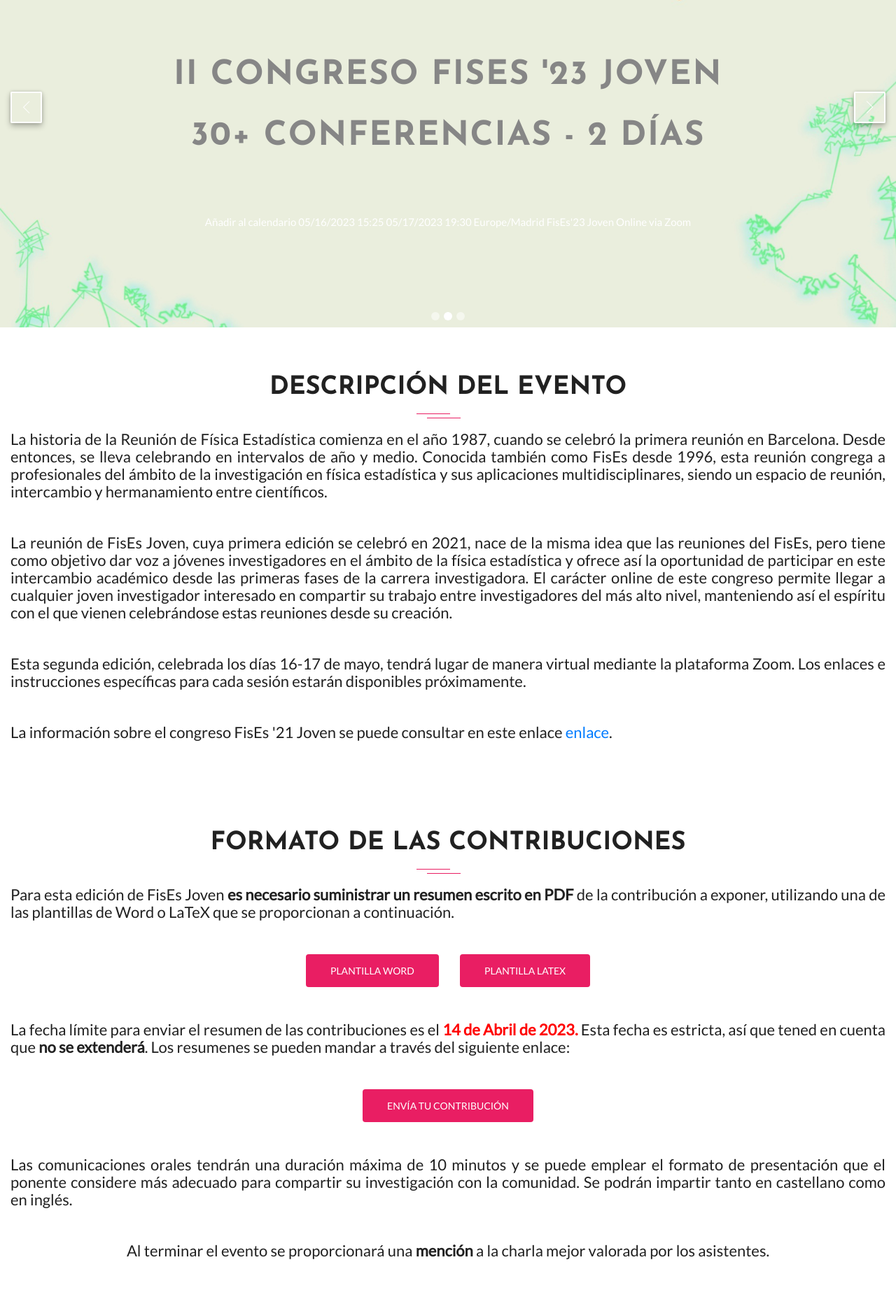
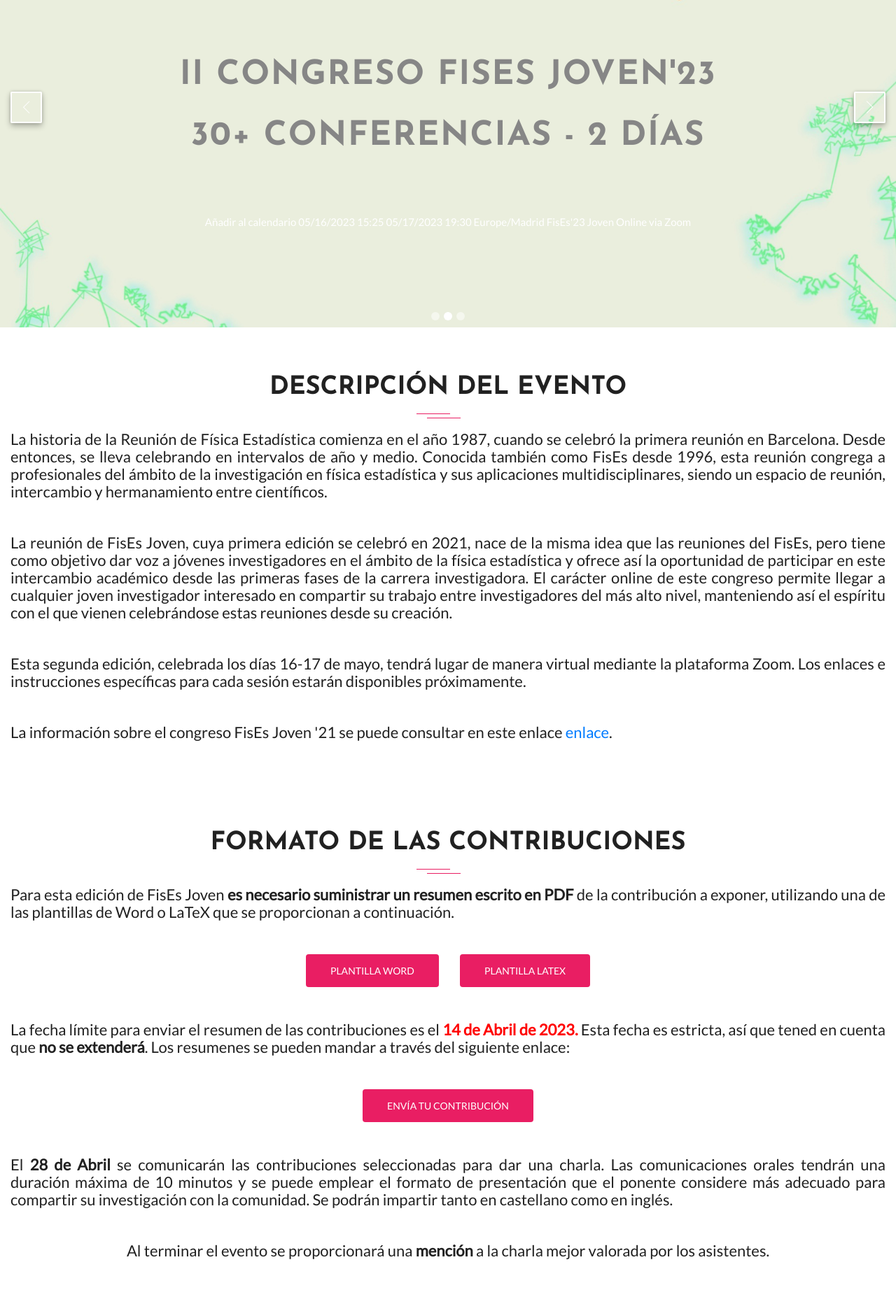
Before and after one commit to laiadc/laiadc.github.io, a plain HTML site: page index.html in a window 1280 px wide. Shown: the part 206-2060 px from the top of the page at 70% size. Drawn offline with Linux system fonts and the light colour scheme; a script that the page names is missing; files whose address does not match are found by name.

Commit message:
fecha de aceptacion contribuciones

```diff
--- a/index.html
+++ b/index.html
@@ -118,7 +118,7 @@
         <div class="carousel-item">
           <img class="d-block w-100" src="img/slider/slide2.jpg" alt="Second slide">
           <div class="carousel-caption d-md-block">
-            <h3 class="heading false-black" data-wow-delay=".6s">II Congreso FisEs '23 Joven</h3>
+            <h3 class="heading false-black" data-wow-delay=".6s">II Congreso FisEs Joven'23</h3>
             <h1 class="heading pd-title" data-wow-delay=".7s">30+ Conferencias - 2 días</h1>
             <!-- Button code -->
             <div title="add-calendar" class="addeventatc">
@@ -182,7 +182,7 @@
           <a href="doc/Instrucciones_enlaces_FisEsJoven2021.pdf" id="instrucciones" download="Instrucciones_enlaces_FisEsJoven2021" target =_blank class="wow btn btn-common btn-lg" data-wow-delay=".6s">Descarga las instrucciones</a>
         </div>-->
 
-        <p class="wow fadeInDown mt-5" data-wow-delay="0.2s">La información sobre el congreso FisEs '21 Joven se puede consultar en este enlace
+        <p class="wow fadeInDown mt-5" data-wow-delay="0.2s">La información sobre el congreso FisEs Joven '21 se puede consultar en este enlace
           <a href= "https://fises21joven.gefenol.es/index.html#main-slide" target=_blank> enlace</a>.
         </p>
 
@@ -223,7 +223,7 @@
             <a href="https://forms.gle/kPeeXhj3d5qmbU9t8" id="abstract" target =_blank class="wow btn btn-common btn-lg" data-wow-delay=".6s">Envía tu contribución</a>
           </div>
 
-          <p class="wow fadeInDown mt-5" data-wow-delay="0.2s">  Las comunicaciones orales tendrán una duración máxima de 10 minutos y se puede emplear el formato de presentación que el ponente considere más adecuado para compartir su investigación con la comunidad. Se podrán impartir tanto en castellano como en inglés. </p>
+          <p class="wow fadeInDown mt-5" data-wow-delay="0.2s"> El <b>28 de Abril</b> se comunicarán las contribuciones seleccionadas para dar una charla. Las comunicaciones orales tendrán una duración máxima de 10 minutos y se puede emplear el formato de presentación que el ponente considere más adecuado para compartir su investigación con la comunidad. Se podrán impartir tanto en castellano como en inglés. </p>
 
         <p class="wow fadeInDown mt-5 text-center" data-wow-delay="0.2s">  Al terminar el evento se proporcionará una <strong>mención</strong> a la charla mejor valorada por los asistentes.</p>
 
@@ -553,7 +553,7 @@
         <div class="row">
           <div class="col-md-12">
             <div class="site-info">
-              <p class="text-center">FisEs'23 | © Designed and Developed by <a href="index.html" rel="nofollow">FisEs '23</a></p>
+              <p class="text-center">FisEs Joven '23 | © Designed and Developed by <a href="index.html" rel="nofollow">FisEs Joven '23</a></p>
             </div>
           </div>
         </div>
```
